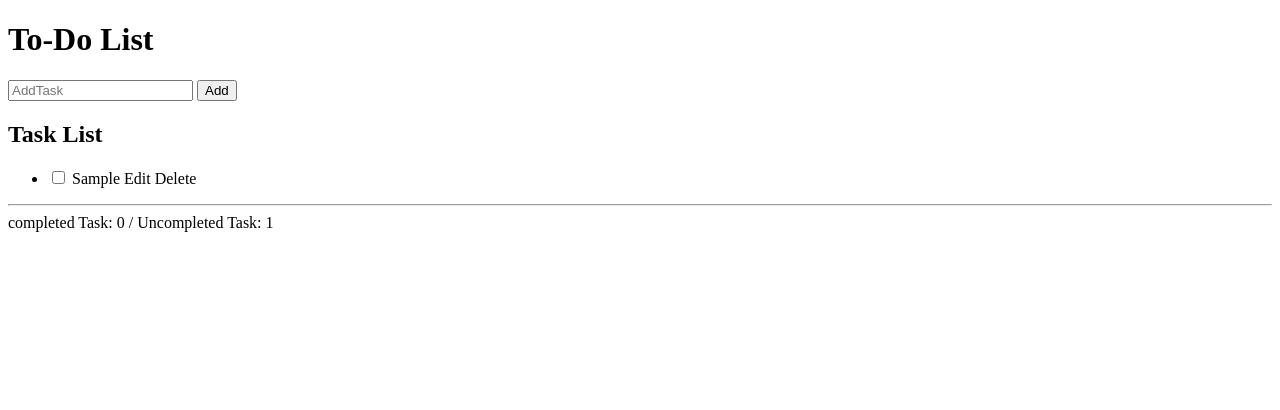
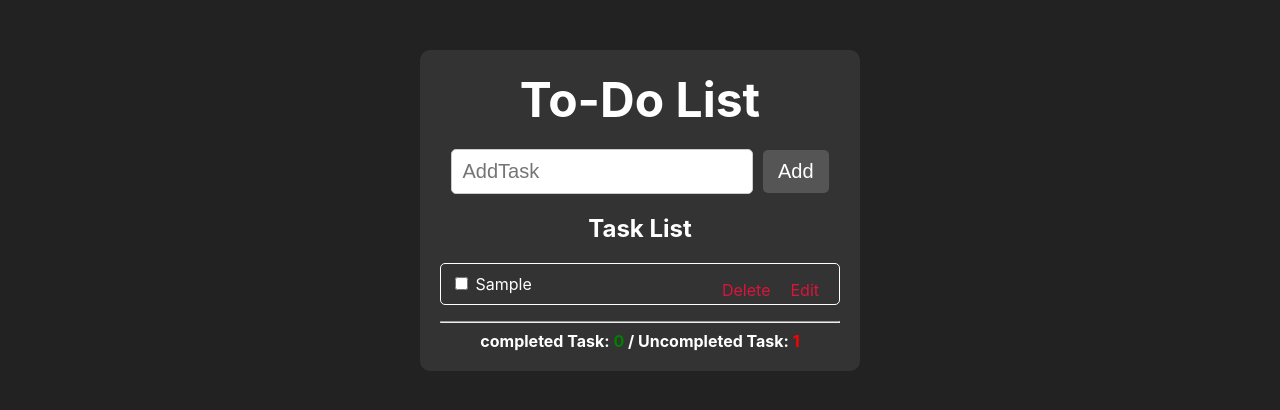
Before and after one commit to Gabriel2121621/ToDoList, a plain HTML site: page ToDoList/index.html in a window 1280 px wide. Both pictures are taken after typing "Sample" into the empty fields and a click on the button "Add". Drawn offline with Linux system fonts and the light colour scheme.

Commit message:
feat - css adition

```diff
--- a/ToDoList/index.html
+++ b/ToDoList/index.html
@@ -15,7 +15,7 @@
             <div id="input-section">
                 <input type="text" class="input-item" id="input-box" name="input_name" placeholder="AddTask"/>
                 <!-- AddTask button -->
-                <button id="input-button" onclick="addTask()">Add</button>
+                <button id="input-btn" onclick="addTask()">Add</button>
             </div>
 
             <!-- Section to add the list of tasks -->
--- a/ToDoList/script.js
+++ b/ToDoList/script.js
@@ -39,6 +39,13 @@ function addTask() {
         }
     })
 
+    deleteBtn.addEventListener("click", function () {
+        if(confirm("Are you sure you want to delete this task?")){
+            listContainer.removeChild(li);
+            updateCounters();
+        }
+    });
+
     listContainer.appendChild(li);
     inputBox.value = "";
     updateCounters();
--- a/ToDoList/styles.css
+++ b/ToDoList/styles.css
@@ -1,5 +1,113 @@
+body {
+    background: #222;
+    font-family: 'Inter', sans-serif;
+    color: white;
+    text-align: center;
+    margin-top: 50px;
+}
+
 .completed {
     text-decoration:line-through;
     color: gray;
     border: 1px solid gray;
 }
+
+#container {
+    width: 400px;
+    margin: auto;
+    background: #333;
+    padding: 20px;
+    border-radius: 10px;
+}
+
+#header {
+    font-size: 24px;
+    margin-bottom: 20px;
+}
+h1 {
+    margin: 0;
+    padding: 0;
+}
+
+#inputSection {
+    margin-bottom: 20px;
+}
+
+#input-box{
+    width: 70%;
+    padding: 10px;
+    border: 1px solid #ccc;
+    border-radius: 5px;
+    margin-right: 5px;
+    font-size: 20px;
+}
+
+#input-btn {
+    font-size: 20px;
+    cursor: pointer;
+    padding: 10px 15px;
+    border: none;
+    border-radius: 5px;
+    background: #555;
+    color: white;
+    cursor: pointer;
+}
+
+#input-btn:hover {
+    background: #777;
+}
+ul {
+    list-style: none;
+    padding: 0;
+    margin-top: 20px;
+    text-align:left;
+}
+li {
+border: 1px solid white;
+border-radius: 5px;
+margin-bottom: 10px;
+padding: 10px;
+margin-top: 10px;
+}
+
+.edit-btn, .delete-btn {
+  float: right;
+  color:crimson;
+  cursor: pointer;
+  margin: 3px 5px;
+  border: none;
+  padding: 3px 5px;
+  background: none;
+}
+
+.completed {
+  text-decoration: line-through;
+  color: gray;
+  border: 1px solid gray;
+}
+
+h2 {
+    margin-bottom: 10px;
+}
+
+#list-container {
+    text-align: left;
+}
+
+#counter-container {
+    margin-top: 20px;
+    font-size: 14px;
+    color: #aaa;
+}
+
+#task-counters {
+    font-weight: bold;
+}
+
+#completed-counter{
+    color: green;
+}
+
+#uncompleted-counter{
+    color: red;
+}
```
